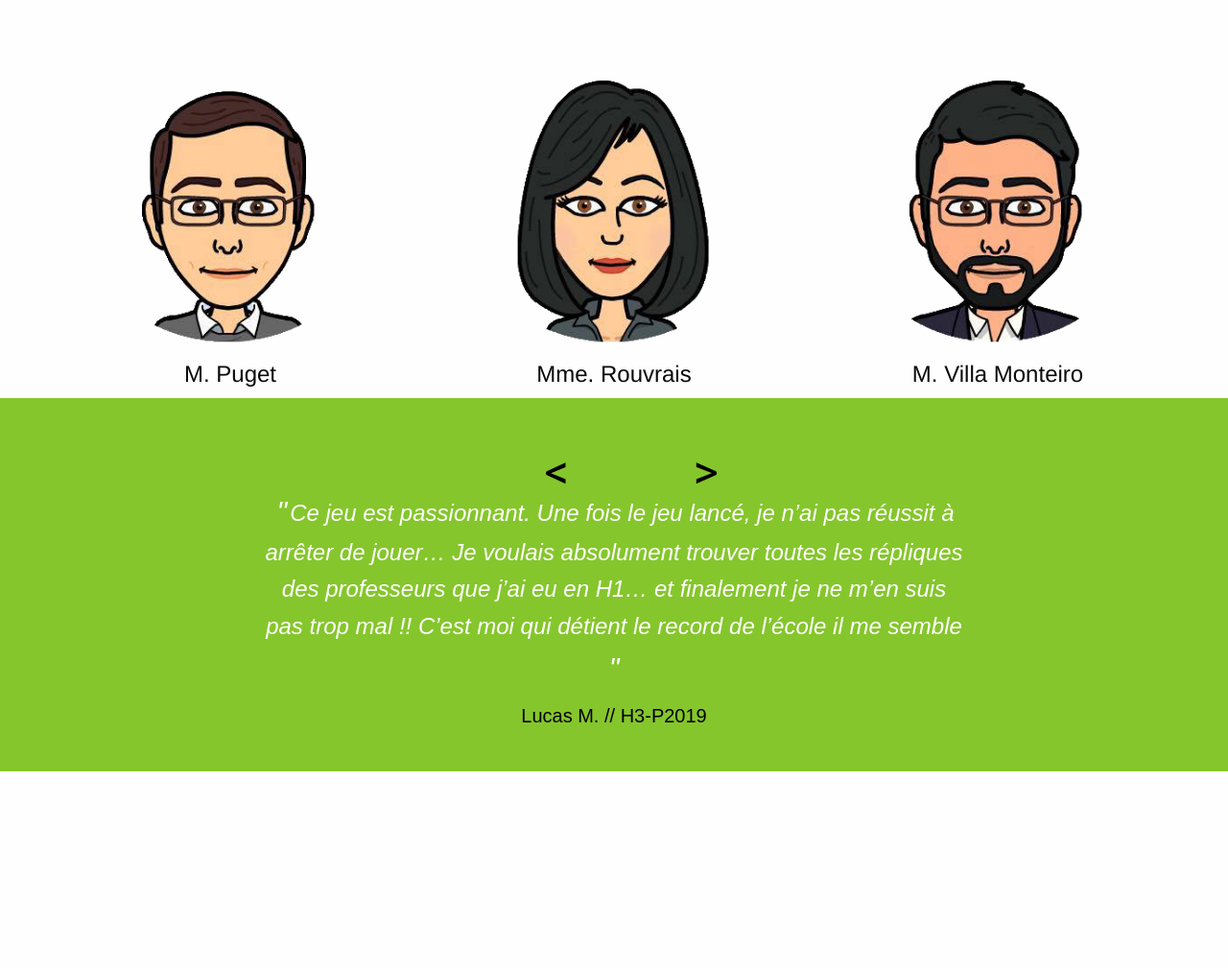
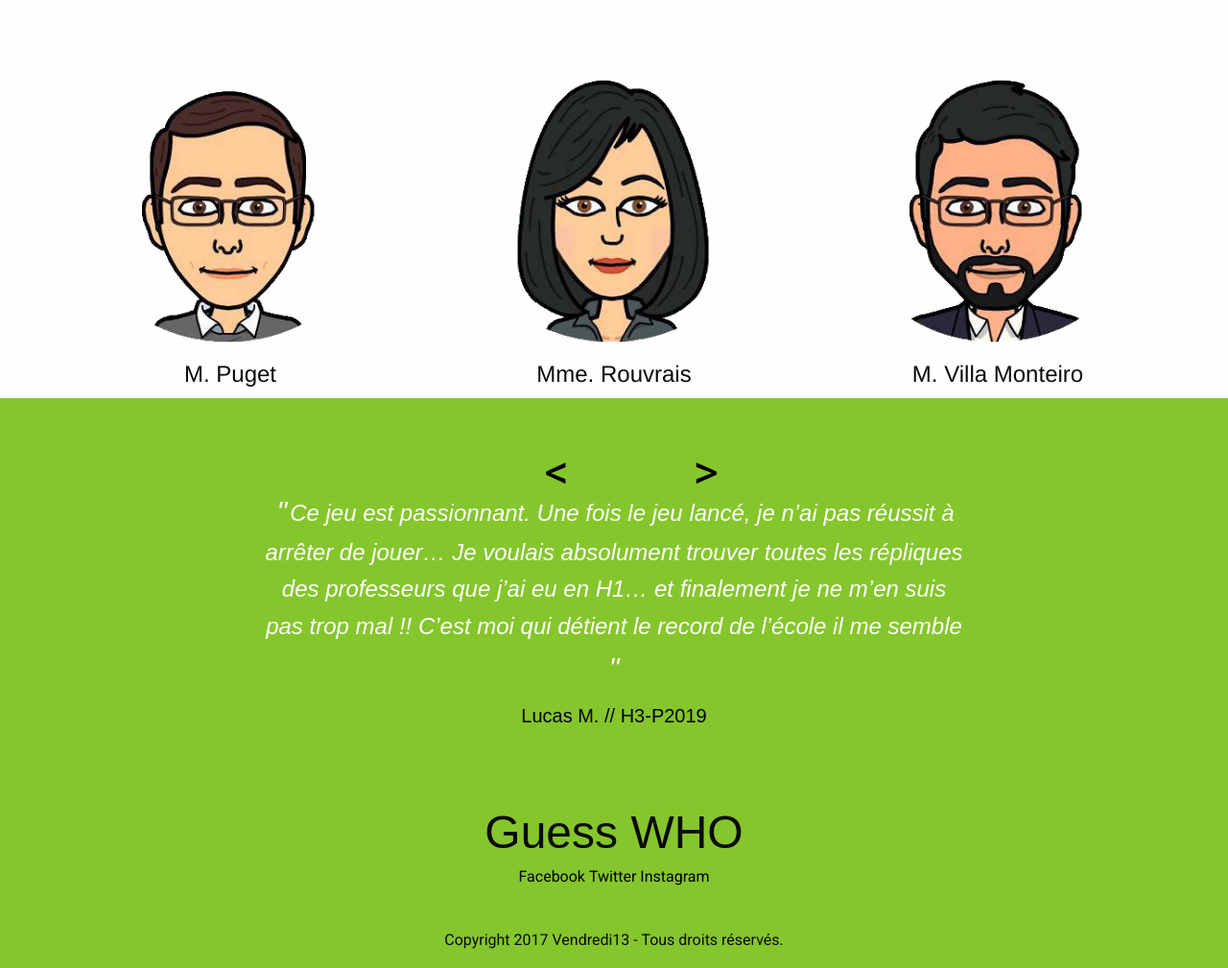
Before and after one commit to SirConference/JSgame, a plain HTML site: page index.html in a window 1280 px wide. Shown: the part 1575-2584 px from the top of the page at 96% size. Before the commit the page ends 2379 px from the top, so only its background shows below. Drawn offline with Linux system fonts and the light colour scheme.

Commit message:
Footer ++

```diff
--- a/index.html
+++ b/index.html
@@ -40,7 +40,6 @@
       </p>
     </div>
   </div>
-
 
 <!-- VIDEO- END -->
 
@@ -155,8 +154,15 @@
   </div>
   <!-- COMMENTS - END -->
 
+  <!-- footer -->
   <footer>
-
+    <h1>Guess WHO</h1>
+    <div>
+      <p class="social"><a href="#">Facebook</a></p>
+      <p class="social"><a href="#">Twitter</a></p>
+      <p class="social"><a href="#">Instagram</a></p>
+    </div>
+    <p class="copyright">Copyright 2017 Vendredi13 - Tous droits réservés.</p>
   </footer>
 
   <script src="scripts/vendor/jquery.js"></script>
--- a/styles/styles.css
+++ b/styles/styles.css
@@ -17,8 +17,6 @@ body{
   margin-right: auto;
   text-align: center;
 }
-
-
 
 
 /***********************************
@@ -70,8 +68,6 @@ VIDEO
 .videoClick a{
   color:white;
   font-size: 1.7em;
-  cursor:pointer;
-  cursor:hand;
 }
 
 
@@ -201,7 +197,45 @@ a#prev:hover, a#next:hover {
   width: 100%;
 }
 
+/*******************
 
+Footer
+
+******************/
+
+footer {
+  background-color:#85C62C;
+  text-align:center;
+  padding-top:30px;
+  padding-bottom:1px;
+
+}
+
+footer h1 {
+  padding:0;
+  margin:0;
+  font-family:'Futura', sans-serif;
+}
+
+.social {
+  display:inline;
+  padding:0;
+  margin:0;
+  cursor:pointer;
+  font-family:'Roboto', sans-serif;
+}
+
+.social a {
+  color:#000;
+}
+
+.social a:hover {
+  color:#fff;
+}
+
+footer div {
+  padding-bottom:40px;
+}
 
 /***************************
 
```
